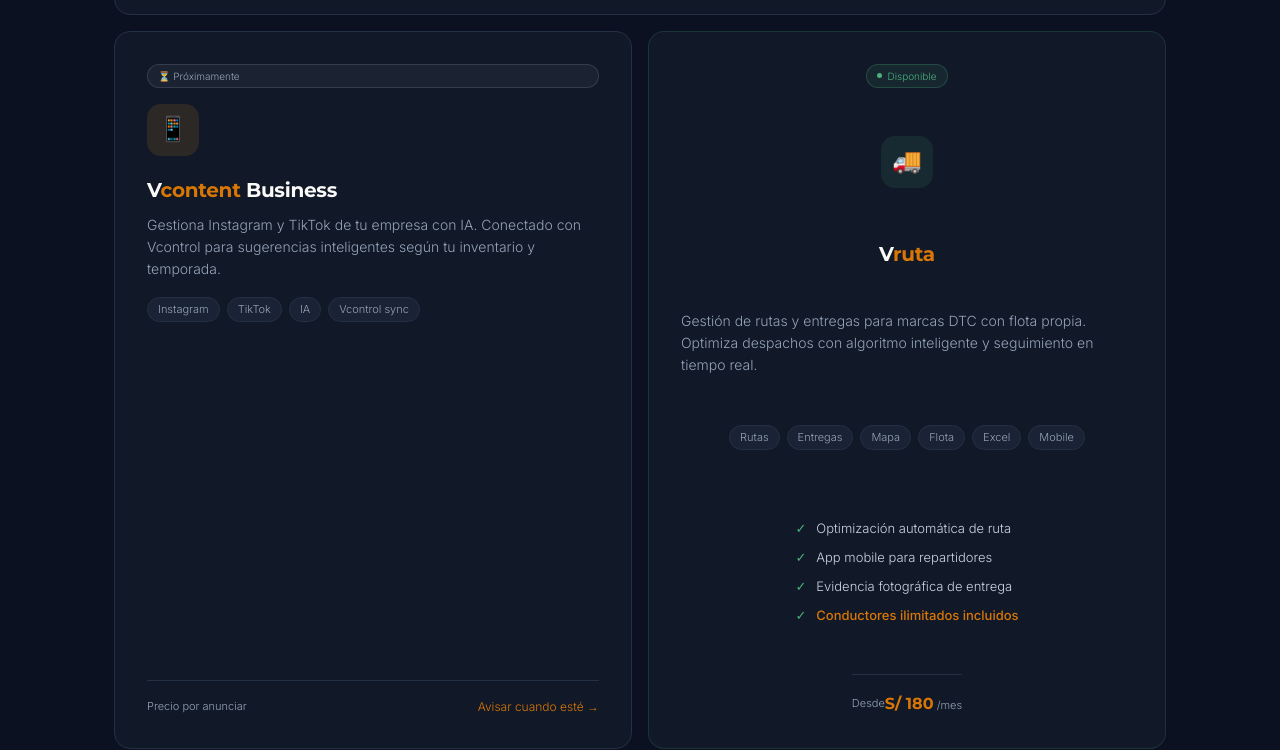
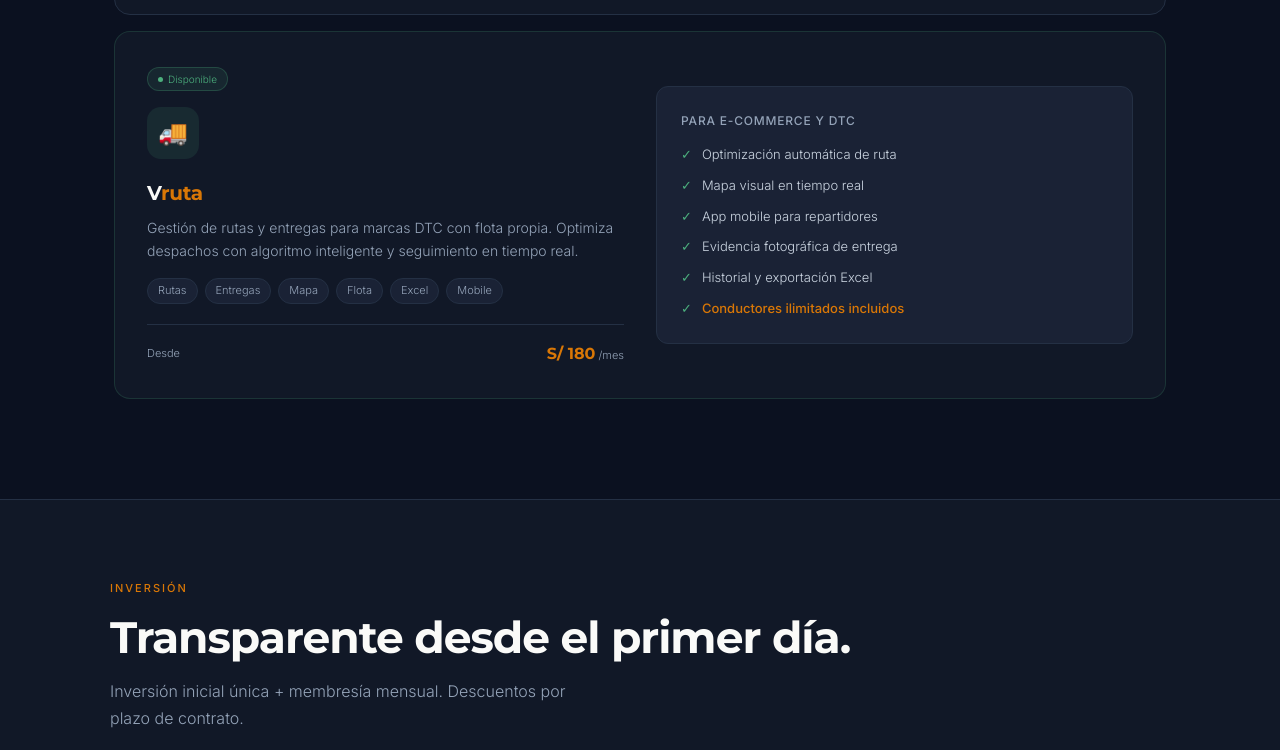
Before and after one commit to italoamayamoreno-lgtm/eimpact-landing, a plain HTML site: page index.html in a window 1280 px wide. Shown: the part 1580-2330 px from the top of the page. Drawn offline with Linux system fonts and the light colour scheme.

Commit message:
Update index.html

```diff
--- a/index.html
+++ b/index.html
@@ -78,13 +78,6 @@
 
     /* Vruta también ocupa 2 columnas con layout interno 2 col */
     .app-card.vruta-card { grid-column: span 2; display: grid; grid-template-columns: 1fr 1fr; gap: 32px; align-items: center; --card-color: rgba(76,175,125,0.06); border-color: rgba(76,175,125,0.18); }
-
-    /* Vcontent Business — 1 columna normal, misma altura que si fuera par */
-    .app-card.vcb-card { --card-color: rgba(239,159,39,0.08); }
-
-    /* Placeholder vacío para alinear Vcontent Business a la derecha */
-    .app-card-placeholder { background: transparent; border: 0.5px dashed var(--gray-3); border-radius: 16px; padding: 32px; display: flex; align-items: center; justify-content: center; }
-    .app-card-placeholder-text { font-size: 13px; color: var(--gray-4); text-align: center; line-height: 1.6; }
 
     .app-icon { width: 52px; height: 52px; border-radius: 14px; display: flex; align-items: center; justify-content: center; font-size: 24px; margin-bottom: 18px; }
     .app-name { font-family: 'Montserrat', sans-serif; font-size: 20px; font-weight: 700; margin-bottom: 8px; letter-spacing: -0.3px; }
@@ -293,35 +286,27 @@
       </div>
     </div>
 
-    <!-- VCONTENT BUSINESS — 1 col normal -->
-    <div class="app-card vcb-card fade-up">
-      <div class="app-status" style="background:rgba(148,163,184,0.08);color:var(--gray-5);border-color:rgba(148,163,184,0.2);">⏳ Próximamente</div>
-      <div class="app-icon" style="background:rgba(239,159,39,0.12);">📱</div>
-      <div class="app-name">V<span>content</span> Business</div>
-      <p class="app-desc">Gestiona Instagram y TikTok de tu empresa con IA. Conectado con Vcontrol para sugerencias inteligentes según tu inventario y temporada.</p>
-      <div class="app-tags"><span class="app-tag">Instagram</span><span class="app-tag">TikTok</span><span class="app-tag">IA</span><span class="app-tag">Vcontrol sync</span></div>
-      <div class="app-price-inline" style="margin-top:auto;">
-        <span class="app-price-from">Precio por anunciar</span>
-        <a href="https://wa.me/51981527408?text=Hola, me interesa Vcontent Business" target="_blank" style="font-size:12px;color:var(--amber);text-decoration:none;">Avisar cuando esté →</a>
+    <!-- VRUTA — span 2 con layout interno igual que Vcontrol -->
+    <div class="app-card vruta-card fade-up">
+      <div>
+        <div class="app-status"><div class="app-status-dot"></div> Disponible</div>
+        <div class="app-icon" style="background:rgba(76,175,125,0.12);">🚚</div>
+        <div class="app-name">V<span>ruta</span></div>
+        <p class="app-desc">Gestión de rutas y entregas para marcas DTC con flota propia. Optimiza despachos con algoritmo inteligente y seguimiento en tiempo real.</p>
+        <div class="app-tags"><span class="app-tag">Rutas</span><span class="app-tag">Entregas</span><span class="app-tag">Mapa</span><span class="app-tag">Flota</span><span class="app-tag">Excel</span><span class="app-tag">Mobile</span></div>
+        <div class="app-price-inline" style="margin-top:20px;">
+          <span class="app-price-from">Desde</span>
+          <span><span class="app-price-val">S/ 180</span><span class="app-price-period"> /mes</span></span>
+        </div>
       </div>
-    </div>
-
-    <!-- VRUTA — 1 col normal (misma anchura que Vcontent Business) -->
-    <div class="app-card vruta-card fade-up" style="grid-column:span 1;display:flex;flex-direction:column;border-color:rgba(76,175,125,0.18);">
-      <div class="app-status"><div class="app-status-dot"></div> Disponible</div>
-      <div class="app-icon" style="background:rgba(76,175,125,0.12);">🚚</div>
-      <div class="app-name">V<span>ruta</span></div>
-      <p class="app-desc">Gestión de rutas y entregas para marcas DTC con flota propia. Optimiza despachos con algoritmo inteligente y seguimiento en tiempo real.</p>
-      <div class="app-tags"><span class="app-tag">Rutas</span><span class="app-tag">Entregas</span><span class="app-tag">Mapa</span><span class="app-tag">Flota</span><span class="app-tag">Excel</span><span class="app-tag">Mobile</span></div>
-      <div style="display:flex;flex-direction:column;gap:8px;margin:16px 0;">
+      <div style="background:var(--gray-2);border:0.5px solid var(--gray-3);border-radius:12px;padding:24px;display:flex;flex-direction:column;gap:10px;">
+        <div style="font-size:12px;color:var(--gray-5);font-weight:500;text-transform:uppercase;letter-spacing:0.8px;margin-bottom:4px;">Para e-commerce y DTC</div>
         <div style="display:flex;align-items:center;gap:10px;font-size:13px;color:var(--gray-6);"><span style="color:var(--green);">✓</span> Optimización automática de ruta</div>
+        <div style="display:flex;align-items:center;gap:10px;font-size:13px;color:var(--gray-6);"><span style="color:var(--green);">✓</span> Mapa visual en tiempo real</div>
         <div style="display:flex;align-items:center;gap:10px;font-size:13px;color:var(--gray-6);"><span style="color:var(--green);">✓</span> App mobile para repartidores</div>
         <div style="display:flex;align-items:center;gap:10px;font-size:13px;color:var(--gray-6);"><span style="color:var(--green);">✓</span> Evidencia fotográfica de entrega</div>
+        <div style="display:flex;align-items:center;gap:10px;font-size:13px;color:var(--gray-6);"><span style="color:var(--green);">✓</span> Historial y exportación Excel</div>
         <div style="display:flex;align-items:center;gap:10px;font-size:13px;color:var(--amber);font-weight:500;"><span style="color:var(--green);">✓</span> Conductores ilimitados incluidos</div>
-      </div>
-      <div class="app-price-inline" style="margin-top:auto;">
-        <span class="app-price-from">Desde</span>
-        <span><span class="app-price-val">S/ 180</span><span class="app-price-period"> /mes</span></span>
       </div>
     </div>
 
@@ -387,16 +372,7 @@
           <td><span class="pt-incl">Branding · Customización · 5h capacitación · Dominio · Conductores ilimitados</span></td>
           <td><span class="pt-badge-avail">Disponible</span></td>
         </tr>
-        <tr>
-          <td>
-            <div class="pt-app-name">📱 Vcontent Business</div>
-            <div class="pt-app-sub">Instagram y TikTok con IA</div>
-          </td>
-          <td><span class="pt-setup">—</span></td>
-          <td><span class="pt-price" style="font-size:14px;color:var(--gray-5);">Por anunciar</span></td>
-          <td><span class="pt-incl">Branding · Customización · 5h capacitación · Dominio</span></td>
-          <td><span class="pt-badge-soon">Próximamente</span></td>
-        </tr>
+
       </tbody>
     </table>
 
@@ -497,7 +473,6 @@
             <option value="Vcontrol">📦 Vcontrol — Gestión comercial</option>
             <option value="Vruta">🚚 Vruta — Rutas y entregas</option>
             <option value="Ambas">📦🚚 Ambas apps</option>
-            <option value="Vcontent Business">📱 Vcontent Business (próximamente)</option>
           </select>
         </div>
 
```
